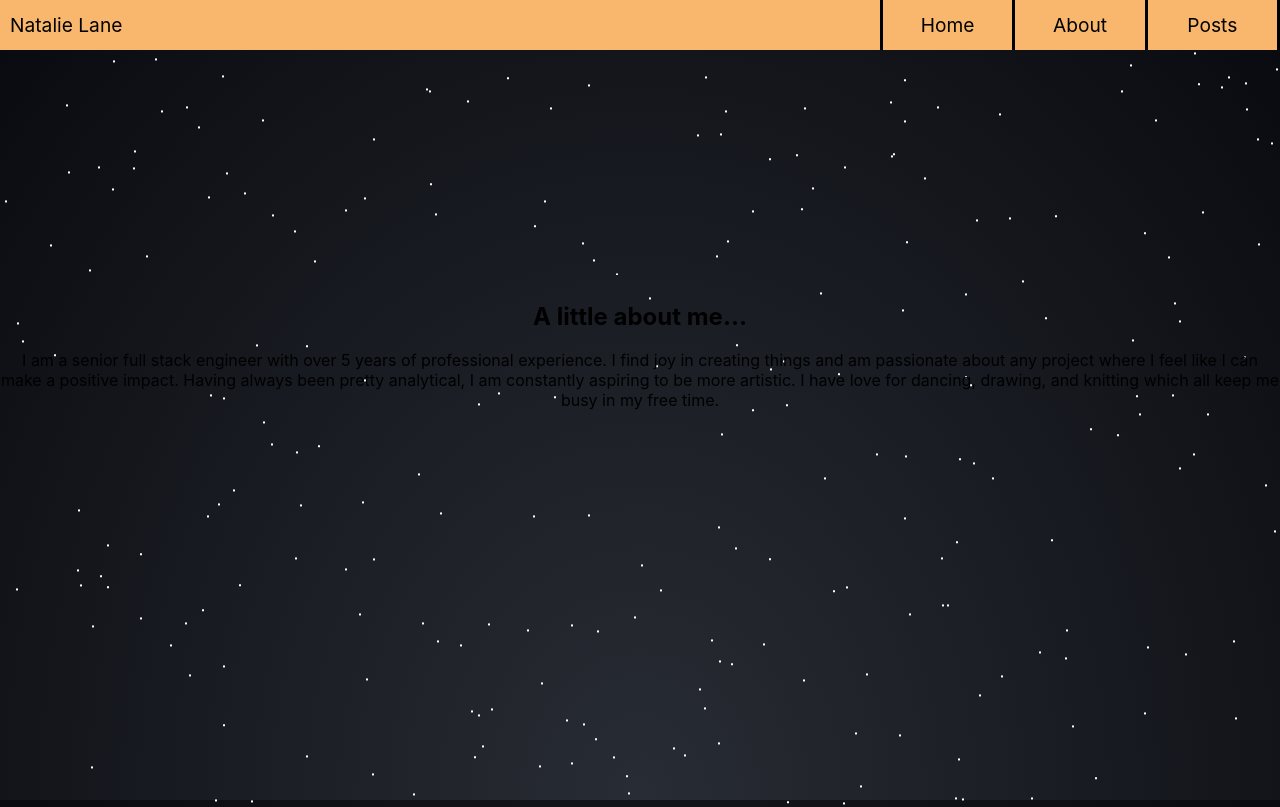
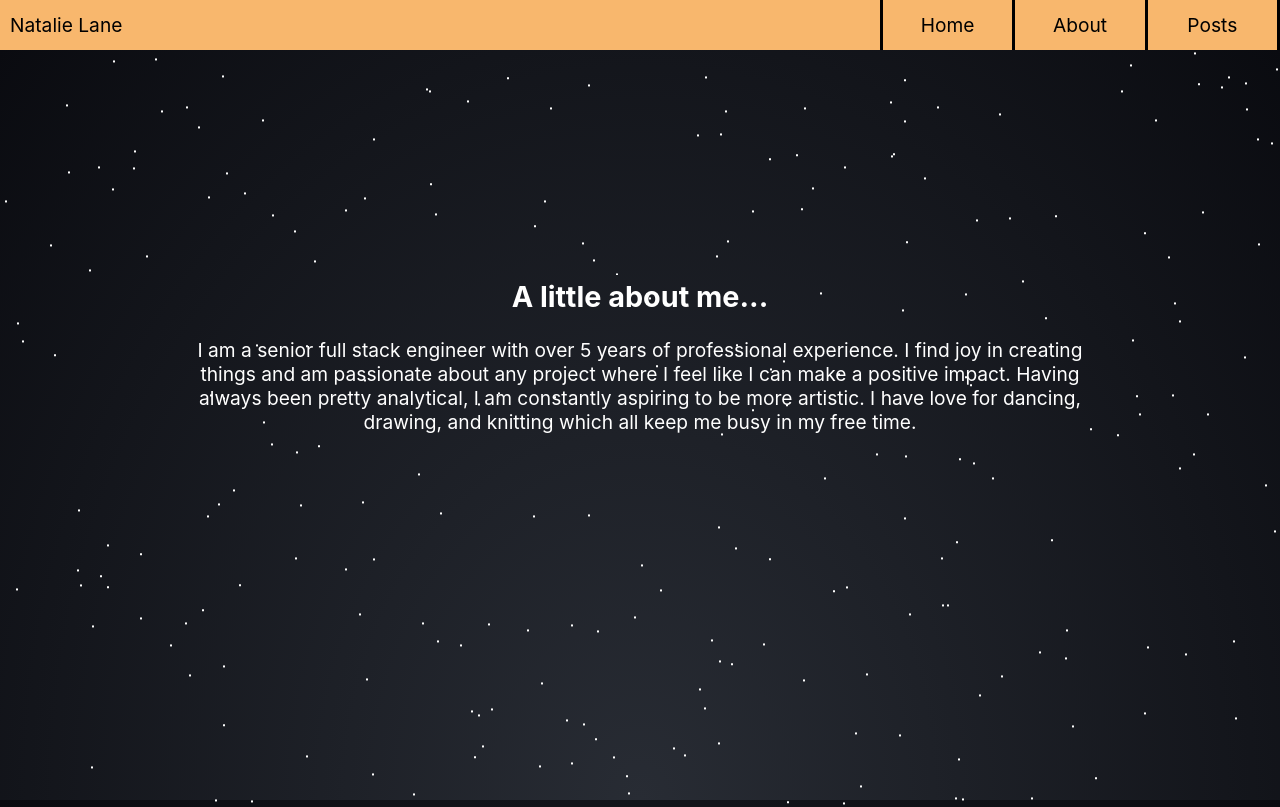
Before and after one commit to nlane/natalielane-dot-dev, a React (Create React App) app: page /about in a window 1280 px wide. Shown: the top 807 px of the page. Built offline with nearby package versions, Linux system fonts and the light colour scheme.

Commit message:
more styling

```diff
--- a/src/App.css
+++ b/src/App.css
@@ -12,6 +12,12 @@
   vertical-align: middle;
   line-height: 50px;
   margin-left: 10px;
+}
+
+.content {
+  color: white;
+  width: 70%;
+  font-size: 1.2em;
 }
 
 nav {
```
Also changed, not shown: src/pages/Posts.tsx (+7 -3 lines).
